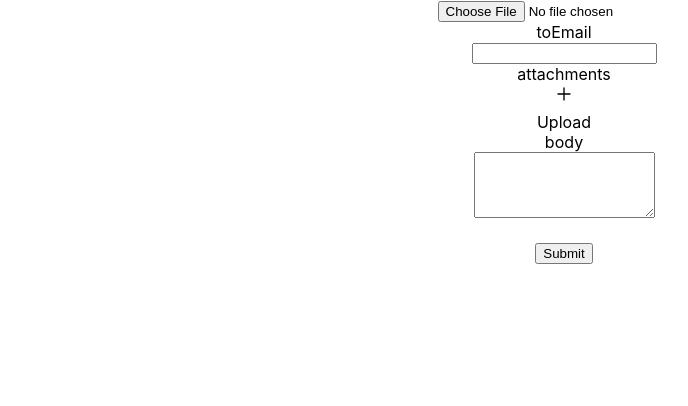
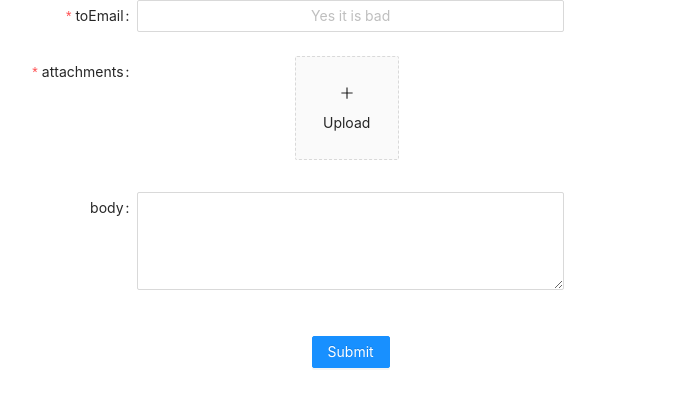
Before and after one commit to acmhack/hackmail, a React (Create React App) app in the folder hackmail-app/: page / in a window 1280 px wide. Shown: the top 406 px of the page, without its empty margins (76-764 px from the left). Built offline with nearby package versions, Linux system fonts and the light colour scheme.

Commit message:
added antd css

```diff
--- a/hackmail-app/src/App.css
+++ b/hackmail-app/src/App.css
@@ -1,4 +1,5 @@
 .App {
+  width: 50%;
   text-align: center;
 }
 
--- a/hackmail-app/src/App.tsx
+++ b/hackmail-app/src/App.tsx
@@ -4,6 +4,7 @@ import { logo } from './images/Images';
 import { Button, DatePicker, Form, Space, version } from "antd";
 //import EmailField from './components/common/EmailField';
 import EmailFormInit from './components/section/EmailFormInit'
+import { RcFile } from 'antd/lib/upload';
 
 const App = () => {
   const [base64, setBase64] = useState("");
@@ -50,7 +51,7 @@ const App = () => {
   return ( //add option to submit other files (so check the data:application/pdf:base64 in the base64Data)
     <div className="App">
       <Form>
-        <input type="file" accept="application/pdf" onChange={onChange}/>
+        {/*<input type="file" accept="application/pdf" onChange={onChange}/>*/}
         <EmailFormInit />
       </Form>
       {base64 ? <Button onClick={handleSubmit}>SEND TO LAMBDA</Button> : null}
--- a/hackmail-app/src/components/common/EmailField.tsx
+++ b/hackmail-app/src/components/common/EmailField.tsx
@@ -3,14 +3,12 @@ import { Select } from 'antd';
 import sponsoremails from "../../data/sponsoremails.json";
 import { listenerCount } from "process";
 
+import 'antd/dist/antd.css';
+
 const { Option } = Select;
 
 //edit children to
 const children: React.ReactNode[] = [];
-
-for (const [i, email] of sponsoremails.entries()) {
-  children.push(<Option key={email.company_name}>{email.contact_email}</Option>)
-}
 
 sponsoremails.map((email) => {
   children.push(<Option key={email.company_id}>{email.contact_email}</Option>);
--- a/hackmail-app/src/components/section/EmailFormInit.tsx
+++ b/hackmail-app/src/components/section/EmailFormInit.tsx
@@ -3,9 +3,13 @@ import React, { useState } from "react";
 import { Field } from "../common/Field";
 //import Button from "../common/Button";
 
+import EmailField from '../common/EmailField';
+
 import { Button, Checkbox, Form, Input, Upload, message } from "antd";
 import type { RcFile, UploadFile, UploadProps } from 'antd/es/upload/interface';
 import { UploadOutlined, PlusOutlined } from '@ant-design/icons';
+
+import 'antd/dist/antd.css';
 
 const { TextArea } = Input;
 
@@ -36,7 +40,7 @@ const EmailFormInit: React.FC = () => {
               name="toEmail"
               rules={[{ required: true, message: 'please work'}]}
             >
-                <Input />
+                <EmailField />
             </Form.Item>
             <Form.Item
               label="attachments"
```
